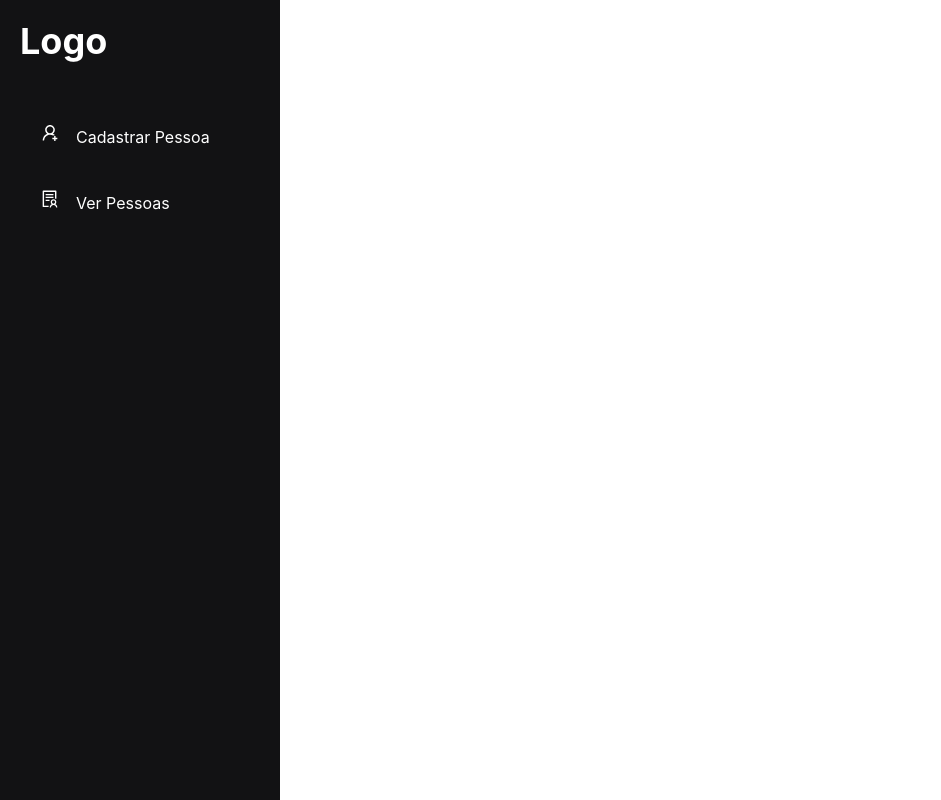
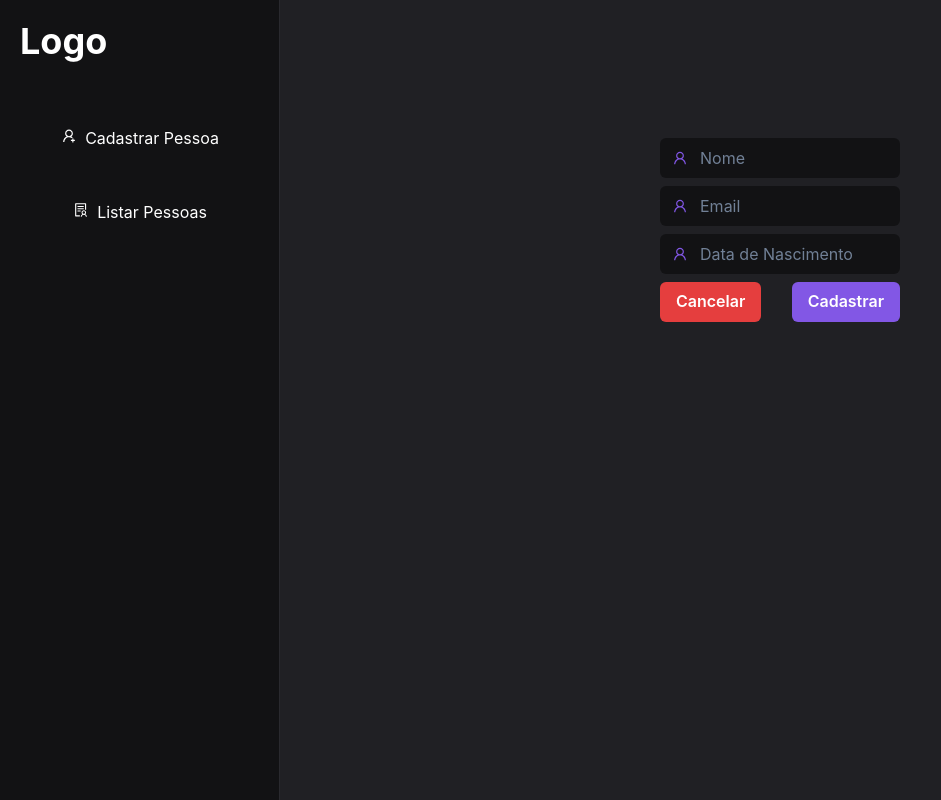
Before and after one commit to samcamargoo/simbiose, a React (Vite) app in the folder frontend/: page /cadastrar-pessoa in a window 1280 px wide. Shown: the whole page, without its empty margins (0-941 px from the left). Built offline with nearby package versions, Linux system fonts and the light colour scheme.

Commit message:
adicionado rotas, cadastro de pessoa iniciado

```diff
--- a/frontend/package.json
+++ b/frontend/package.json
@@ -15,7 +15,10 @@
     "framer-motion": "^7.5.3",
     "react": "^18.2.0",
     "react-dom": "^18.2.0",
-    "react-icons": "^4.4.0"
+    "react-hook-form": "^7.37.0",
+    "react-icons": "^4.4.0",
+    "react-input-mask": "^2.0.4",
+    "react-router-dom": "^6.4.2"
   },
   "devDependencies": {
     "@types/react": "^18.0.17",
--- a/frontend/src/App.tsx
+++ b/frontend/src/App.tsx
@@ -1,16 +1,21 @@
 import { Sidebar } from "./components/Sidebar";
-import {Flex} from "@chakra-ui/react";
+import { Flex } from "@chakra-ui/react";
 import { Dashboard } from "./components/Dashboard";
+import { Routes, Route } from "react-router-dom";
+import { Cadastro } from "./components/Cadastro";
 
 function App() {
   return (
     <>
-
-    <Sidebar />
-    <Dashboard />
-
+      <Flex>
+        <Sidebar />
+        <Routes>
+          <Route path="/" element={<Dashboard />} />
+          <Route path="/cadastrar-pessoa" element={<Cadastro />} />
+        </Routes>
+      </Flex>
     </>
-  )
+  );
 }
 
 export default App;
--- /dev/null
+++ b/frontend/src/components/Cadastro.tsx
@@ -0,0 +1,87 @@
+import {
+  Button,
+  Flex,
+  Input,
+  InputGroup,
+  InputLeftElement,
+} from "@chakra-ui/react";
+import { useForm } from "react-hook-form";
+import { AiOutlineUser } from "react-icons/ai";
+
+export function Cadastro() {
+  const { register, handleSubmit } = useForm();
+
+  return (
+    <>
+      <Flex
+        backgroundColor="rgb(32, 32, 36)"
+        height="100vh"
+        width="100%"
+        justifyContent="center"
+      >
+        <Flex
+          width="300px"
+          mt={20}
+          height="300px"
+          p={30}
+          justifyContent="center"
+          alignItems="center"
+        >
+          <form>
+            <InputGroup mb={2}>
+              <InputLeftElement
+                color="rgb(130, 87, 230)"
+                pointerEvents="none"
+                children={<AiOutlineUser />}
+              />
+              <Input
+                type="text"
+                placeholder="Nome"
+                border="none"
+                color="white"
+                bg="rgb(18, 18, 20)"
+                focusBorderColor="rgb(130, 87, 230)"
+              />
+            </InputGroup>
+
+            <InputGroup mb={2}>
+              <InputLeftElement
+                color="rgb(130, 87, 230)"
+                pointerEvents="none"
+                children={<AiOutlineUser />}
+              />
+              <Input
+                type="text"
+                placeholder="Email"
+                border="none"
+                color="white"
+                bg="rgb(18, 18, 20)"
+                focusBorderColor="rgb(130, 87, 230)"
+              />
+            </InputGroup>
+
+            <InputGroup mb={2}>
+              <InputLeftElement
+                color="rgb(130, 87, 230)"
+                pointerEvents="none"
+                children={<AiOutlineUser />}
+              />
+              <Input
+                type="text"
+                placeholder="Data de Nascimento"
+                border="none"
+                color="white"
+                bg="rgb(18, 18, 20)"
+                focusBorderColor="rgb(130, 87, 230)"
+              />
+            </InputGroup>
+            <Flex justifyContent="space-between">
+              <Button background="red.500" color="white">Cancelar</Button>
+              <Button background="rgb(130, 87, 229)" type="submit" color="white">Cadastrar</Button>
+            </Flex>
+          </form>
+        </Flex>
+      </Flex>
+    </>
+  );
+}
--- a/frontend/src/components/Dashboard.tsx
+++ b/frontend/src/components/Dashboard.tsx
@@ -1,7 +1,11 @@
+import { useState } from "react";
+import { Text } from "@chakra-ui/react";
+
+export function renderizar() {
+
+}
+
 export function Dashboard() {
-    return (
-        <>
-
-        </>
-    )
+  const [isCadastro, setIsCadastro] = useState<boolean>();
+  return <>{isCadastro ? <Text>cadastro</Text> : <Text>dashboard</Text>}</>;
 }
--- a/frontend/src/components/NavItems.tsx
+++ b/frontend/src/components/NavItems.tsx
@@ -1,34 +1,63 @@
-import { Flex, Link, Icon } from "@chakra-ui/react";
+import { Flex, Link, Icon, Button } from "@chakra-ui/react";
+import { useState } from "react";
 import { AiOutlineUserAdd, AiOutlineSolution } from "react-icons/ai";
 import { CgUserList } from "react-icons/cg";
+import { Cadastro } from "./Cadastro";
+import { Dashboard, renderizar } from "./Dashboard";
+import { useNavigate } from "react-router-dom";
+import { Link as ReachLink } from "react-router-dom";
+
 export function NavItems() {
+  const navigate = useNavigate();
+
+  const [isCadastro, setIsCadastro] = useState<boolean>(false);
+
   return (
     <>
       <Flex flexDir="column" color="white">
         <Flex
-          justifyContent="space-between"
+          color="white"
           _hover={{
             bg: "rgb(130, 87, 229)",
           }}
           borderRadius="lg"
-          p={5}
+          height="70px"
+          justifyContent="space-around"
+          alignItems="center"
+          mb={1}
         >
-          <Link href="#" _hover={{ textDecoration: "none" }}>
-            <Icon mr={4} as={AiOutlineUserAdd} w="5" h="5" />
+          <Link
+            as={ReachLink}
+            to="/cadastrar-pessoa"
+            _hover={{
+              textDecoration: "none",
+            }}
+          >
+            <Icon as={AiOutlineUserAdd} mr={2} />
             Cadastrar Pessoa
           </Link>
         </Flex>
 
         <Flex
+          color="white"
           _hover={{
             bg: "rgb(130, 87, 229)",
           }}
           borderRadius="lg"
-          p={5}
+          height="70px"
+          justifyContent="space-around"
+          alignItems="center"
+          mb={1}
         >
-          <Link _hover={{ textDecoration: "none" }}>
-            <Icon mr={4} as={AiOutlineSolution} w="5" h="5" />
-            Ver Pessoas
+          <Link
+            as={ReachLink}
+            to="/listar-pessoas"
+            _hover={{
+              textDecoration: "none",
+            }}
+          >
+            <Icon as={AiOutlineSolution} mr={2} />
+            Listar Pessoas
           </Link>
         </Flex>
       </Flex>
--- a/frontend/src/components/Sidebar.tsx
+++ b/frontend/src/components/Sidebar.tsx
@@ -9,6 +9,8 @@ export function Sidebar() {
         backgroundColor="rgb(18, 18, 20)"
         width="280px"
         flexDir="column"
+        boxShadow="inset  -1px 0 #29292e"
+        minWidth="280px"
         p={5}
 
       >
--- a/frontend/src/main.tsx
+++ b/frontend/src/main.tsx
@@ -1,12 +1,15 @@
 import React from "react";
 import ReactDOM from "react-dom/client";
 import App from "./App";
-import {ChakraProvider} from "@chakra-ui/react"
+import { ChakraProvider } from "@chakra-ui/react";
+import { BrowserRouter } from "react-router-dom";
 
 ReactDOM.createRoot(document.getElementById("root") as HTMLElement).render(
   <React.StrictMode>
     <ChakraProvider>
-      <App />
+      <BrowserRouter>
+        <App />
+      </BrowserRouter>
     </ChakraProvider>
   </React.StrictMode>
 );
--- /dev/null
+++ b/frontend/src/models/Pessoa.ts
@@ -0,0 +1,5 @@
+export type Pessoa = {
+    nome: string,
+    email: string,
+    dataDeNascimento: string
+}
```
Also changed, not shown: frontend/src/components/Cadasatro.tsx (deleted, +0 -7 lines), 1 other file (tests, documents, lock files or other folders).
